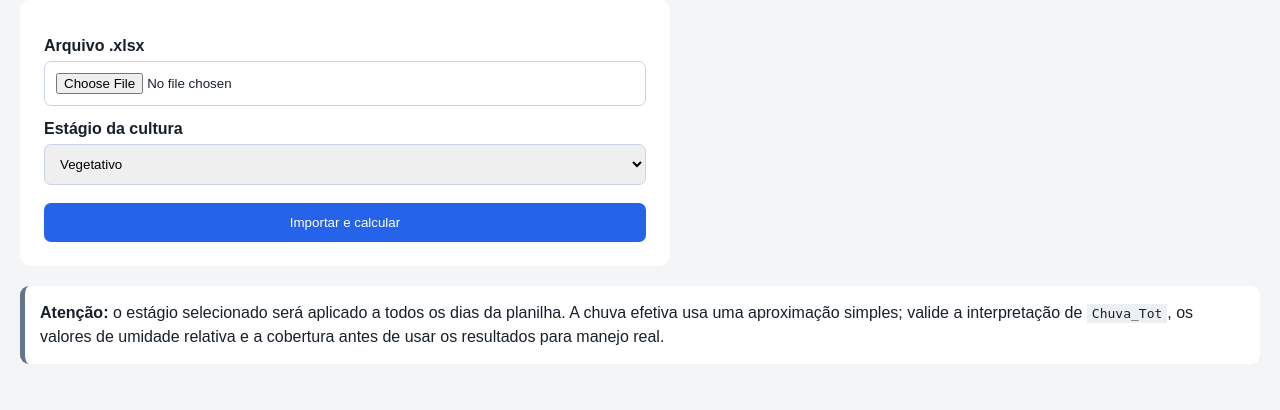
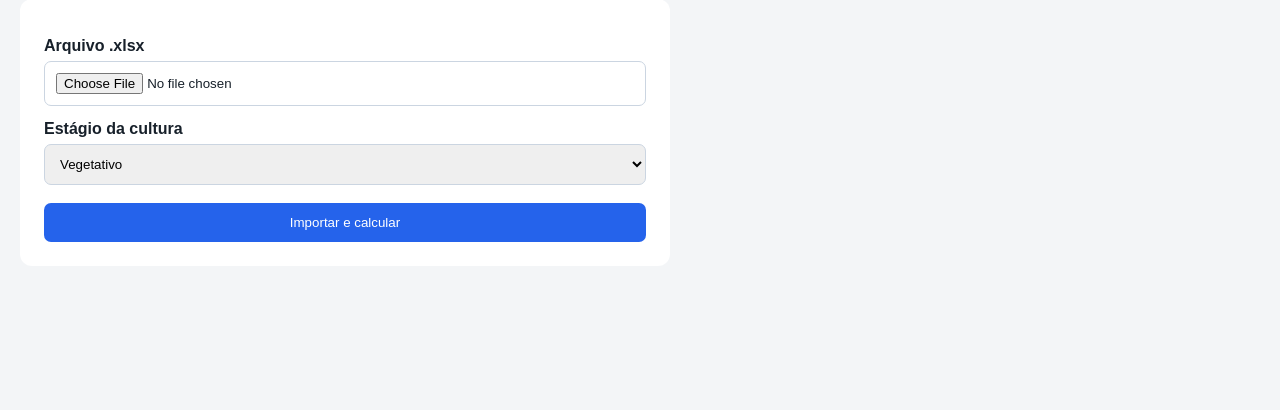
Before and after one commit to jeanbross85-cmyk/IrrigaOnline, a FastAPI app: template app/templates/importar.html in a window 1280 px wide. Shown: the part 153-563 px from the top of the page. Run offline with FastAPI, Linux system fonts and the light colour scheme; the template is opened without the code that fills it, so the values that code supplies are empty; some libraries are stand-ins or nearby versions.

Commit message:
Remove aviso da página de importação

```diff
--- a/app/templates/importar.html
+++ b/app/templates/importar.html
@@ -1,3 +1,3 @@
 {% extends "base.html" %}{% block content %}<h1>Importar dados meteorológicos (.xlsx)</h1><p>Nome esperado: <code>Dados_meteorologicos_aaaa-mm-dd.xlsx</code>. O sistema mantém um único registro oficial por data para todos os usuários.</p>{% if message %}<div class="alert ok">{{ message }}</div>{% endif %}{% if error %}<div class="alert error">{{ error }}</div>{% endif %}
 {% if conflicts %}<div class="alert warning"><strong>Confirmação necessária.</strong> Já existem registros oficiais para estas datas: {{ conflicts|join(", ") }}. Se confirmar, os valores dessas datas serão substituídos pelos resultados do novo arquivo. A versão anterior e a nova serão registradas na auditoria.</div><form method="post" action="/importar/confirmar"><input type="hidden" name="csrf_token" value="{{ csrf_token }}"><input type="hidden" name="pending_id" value="{{ pending_id }}"><label class="confirm-label"><input type="checkbox" required> Confirmo que desejo substituir os registros dessas datas no histórico compartilhado.</label><button type="submit">Confirmar substituição</button></form><form method="post" action="/importar/cancelar"><input type="hidden" name="csrf_token" value="{{ csrf_token }}"><input type="hidden" name="pending_id" value="{{ pending_id }}"><button class="secondary" type="submit">Cancelar e manter histórico atual</button></form>{% else %}<form method="post" enctype="multipart/form-data" action="/importar"><input type="hidden" name="csrf_token" value="{{ csrf_token }}"><label>Arquivo .xlsx</label><input type="file" name="arquivo" accept=".xlsx" required><label>Estágio da cultura</label><select name="estadio"><option>Inicial</option><option selected>Vegetativo</option><option>Floração/frutificação</option><option>Maturação/final</option></select><button type="submit">Importar e calcular</button></form>{% endif %}
-<div class="note"><strong>Atenção:</strong> o estágio selecionado será aplicado a todos os dias da planilha. A chuva efetiva usa uma aproximação simples; valide a interpretação de <code>Chuva_Tot</code>, os valores de umidade relativa e a cobertura antes de usar os resultados para manejo real.</div>{% endblock %}
+{% endblock %}
```
